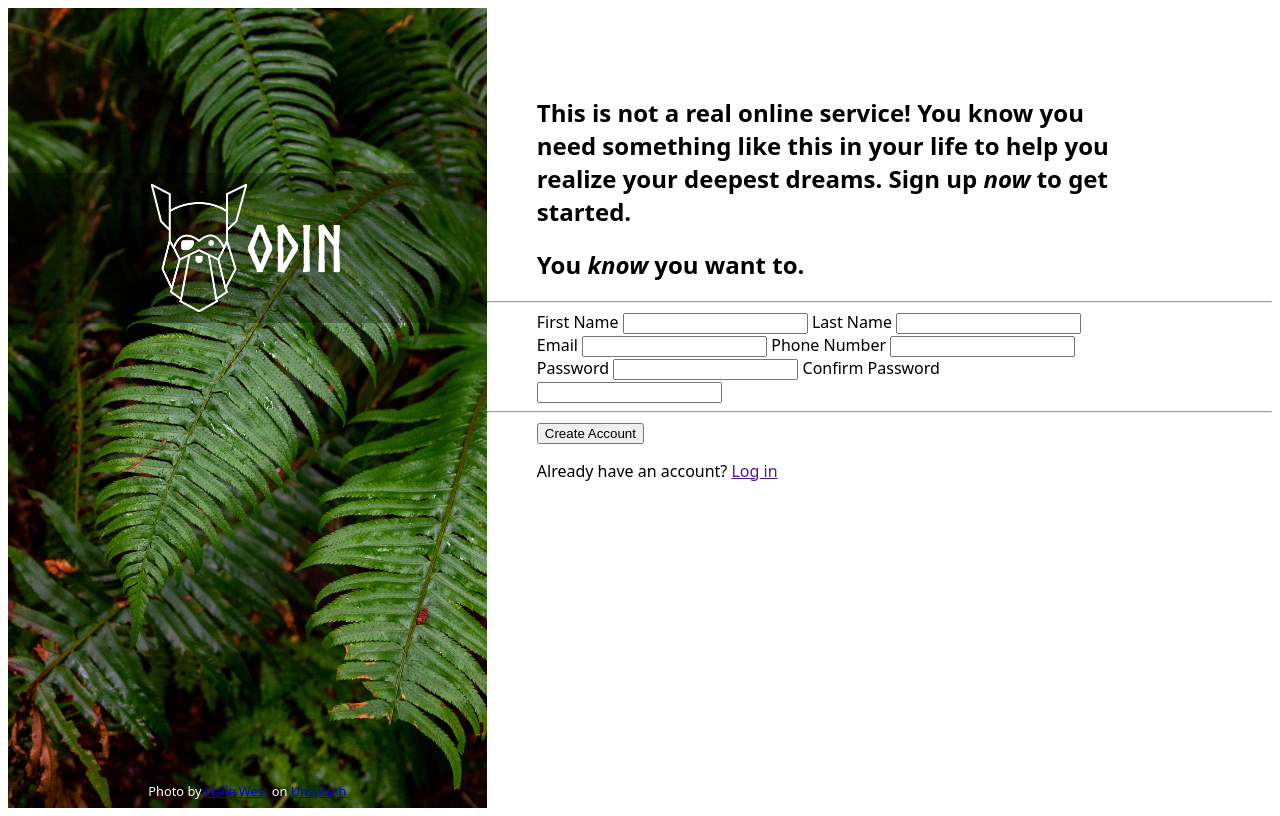
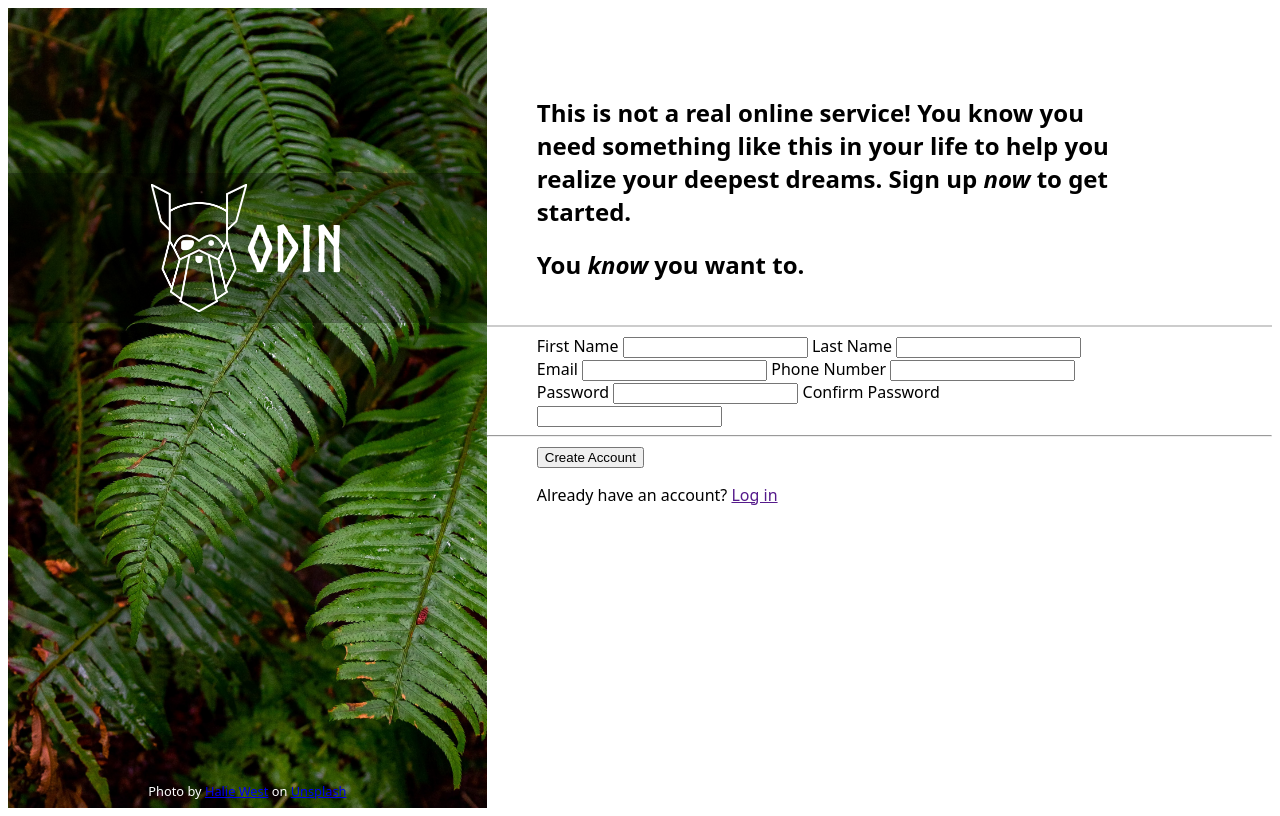
Before and after one commit to Jacoberson/sign-up-form, a plain HTML site: page index.html in a window 1280 px wide. Drawn offline with Linux system fonts and the light colour scheme.

Commit message:
Style top section of main content

```diff
--- a/index.html
+++ b/index.html
@@ -26,7 +26,7 @@
                     realize your deepest dreams. Sign up <em>now</em> to get started.</em></h2>
                 <h2>You <em>know</em> you want to.</h2>
             </header>
-            <hr>
+            <hr class="top-divider">
             <form action="#" method="post">
                 <div class="form-row">
                     <label for="first-name">First Name</label>
--- a/style.css
+++ b/style.css
@@ -67,4 +67,9 @@ hr {
 
 header {
     margin-top: 15%;
+    padding-bottom: 16px;
 }
+
+.top-divider {
+    border: 1px solid rgba(0, 0, 0, 0.2);
+}
```
